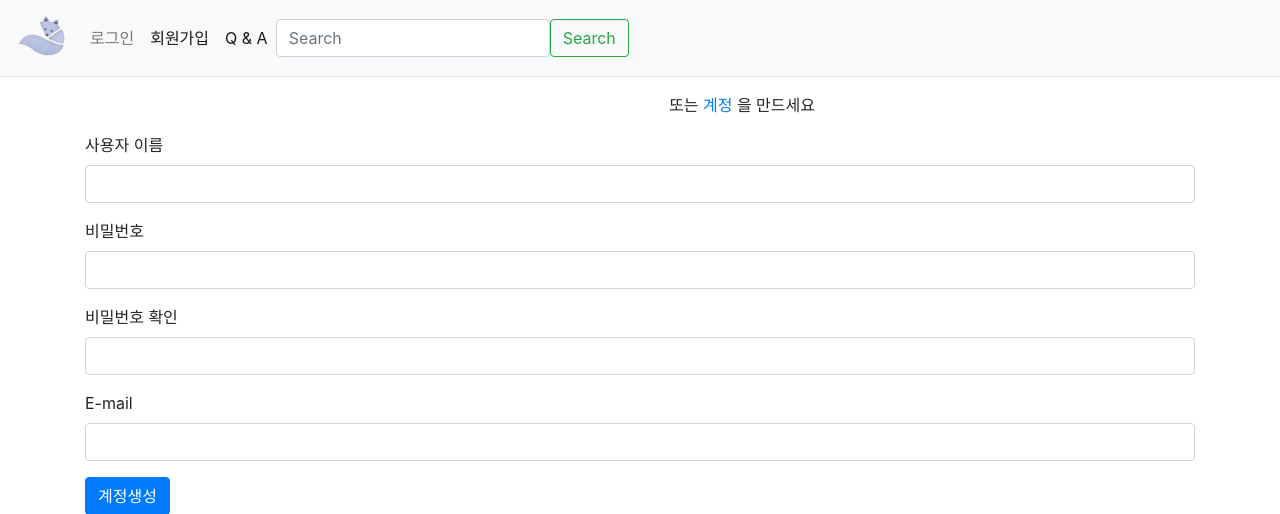
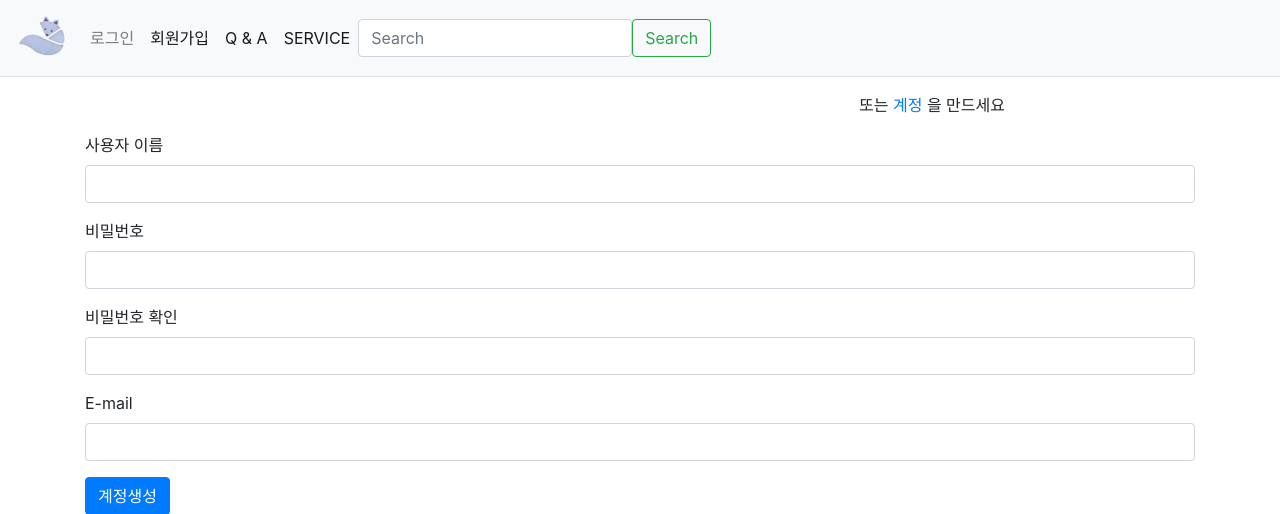
Before and after one commit to tiara79/itkangnam, a Django app: page /common/signup/ in a window 1280 px wide. Shown: the top 514 px of the page. Run offline with Django 3.2, Linux system fonts and the light colour scheme; some libraries are stand-ins or nearby versions.

Commit message:
고객게시판 생성 추가

```diff
--- a/common/urls.py
+++ b/common/urls.py
@@ -9,4 +9,6 @@ urlpatterns = [
     path('logout/', views.logout, name='logout'),
     path('signup/', views.signup, name='signup'),
     path('agree/', views.agree, name='agree'),
+
+    path('service/', views.service, name='service'),
 ]
--- a/common/views.py
+++ b/common/views.py
@@ -27,7 +27,12 @@ def signup(request):
         form = UserForm()
     return render(request, 'common/signup.html', {'form': form})
 
+# [21/04/27] 회원 가입 페이지 생성
 def agree(request):
     return render(request, 'common/agree.html')
 
+# [21/04/27] 서비스 게시판 페이지 생성
+def service(request):
+    return render(request, 'common/service.html')
+
 # Create your views here.
--- a/newapp/urls.py
+++ b/newapp/urls.py
@@ -10,7 +10,6 @@ from . import views
 # 네임스페이스 변수를 만든다면 저장되는 문자열값은 앱 이름과 동일하게 하는것이 편하다.
 app_name = 'newapp'
 # ------------------------------------------------------- #
-
 
 urlpatterns = [
 # 앱(newapp)을 추가할때 다른 앱(config/urls.py)하고 url 별칭이 중복되면 안된댜
--- a/template/common/signup.html
+++ b/template/common/signup.html
@@ -10,7 +10,7 @@
 <body>
 <div class ="container my-3">
  <div class ="row my-3">
-      <div class="col-8 text-right">
+      <div class="col-10 text-right">
           <span>또는 <a href="{% url 'common:signup' %}">계정</a> 을 만드세요</span>
       </div>
   </div>
--- a/template/navbar.html
+++ b/template/navbar.html
@@ -36,12 +36,17 @@ function test(){
           <li class="nav-item">
             <a class="nav-link active" aria-current="page" href="{% url 'newapp:qna' %}">Q & A</a>
           </li>
+           <li class="nav-item">
+            <a class="nav-link active" aria-current="page" href="{% url 'common:service' %}">SERVICE</a>
+          </li>
         </ul>
     </div>
+
        <form class="d-flex">
         <input class="form-control me-2" type="search" placeholder="Search" aria-label="Search">
         <button class="btn btn-outline-success" type="submit">Search</button>
       </form>
+
 </nav>
 </body>
 </html>
```
Also changed, not shown: static/img/p-images/naver.png (added), static/img/p-images/openfox.png (added), static/img/p-images/someday.png (added), static/img/p-images/store.png (added), static/img/p-images/xmas.png (added), static/img/s-images/promo01.png (added), static/img/s-images/promo02.png (added), static/img/s-images/promo03.png (added), static/img/s-images/promo04.png (added), 1 other file.
